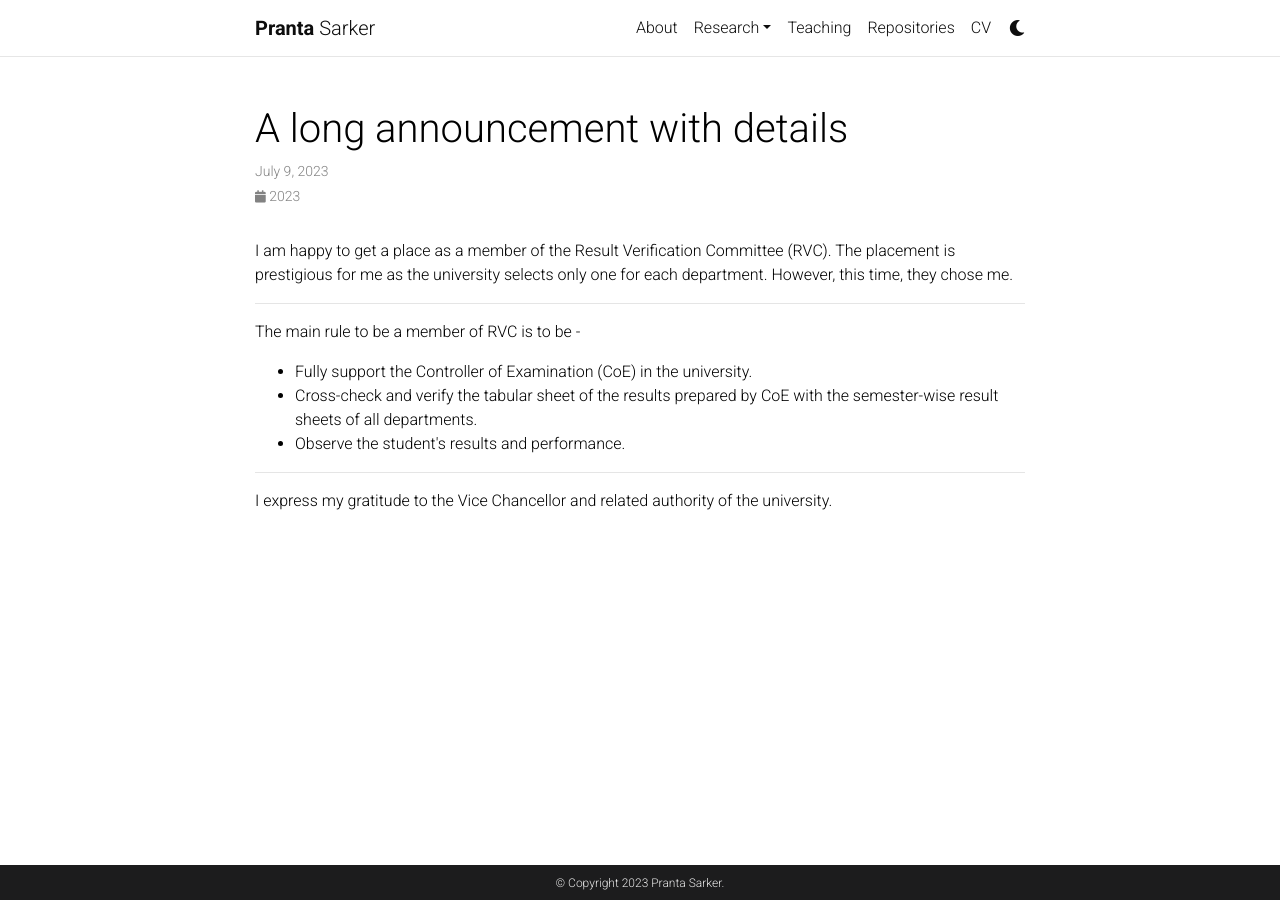
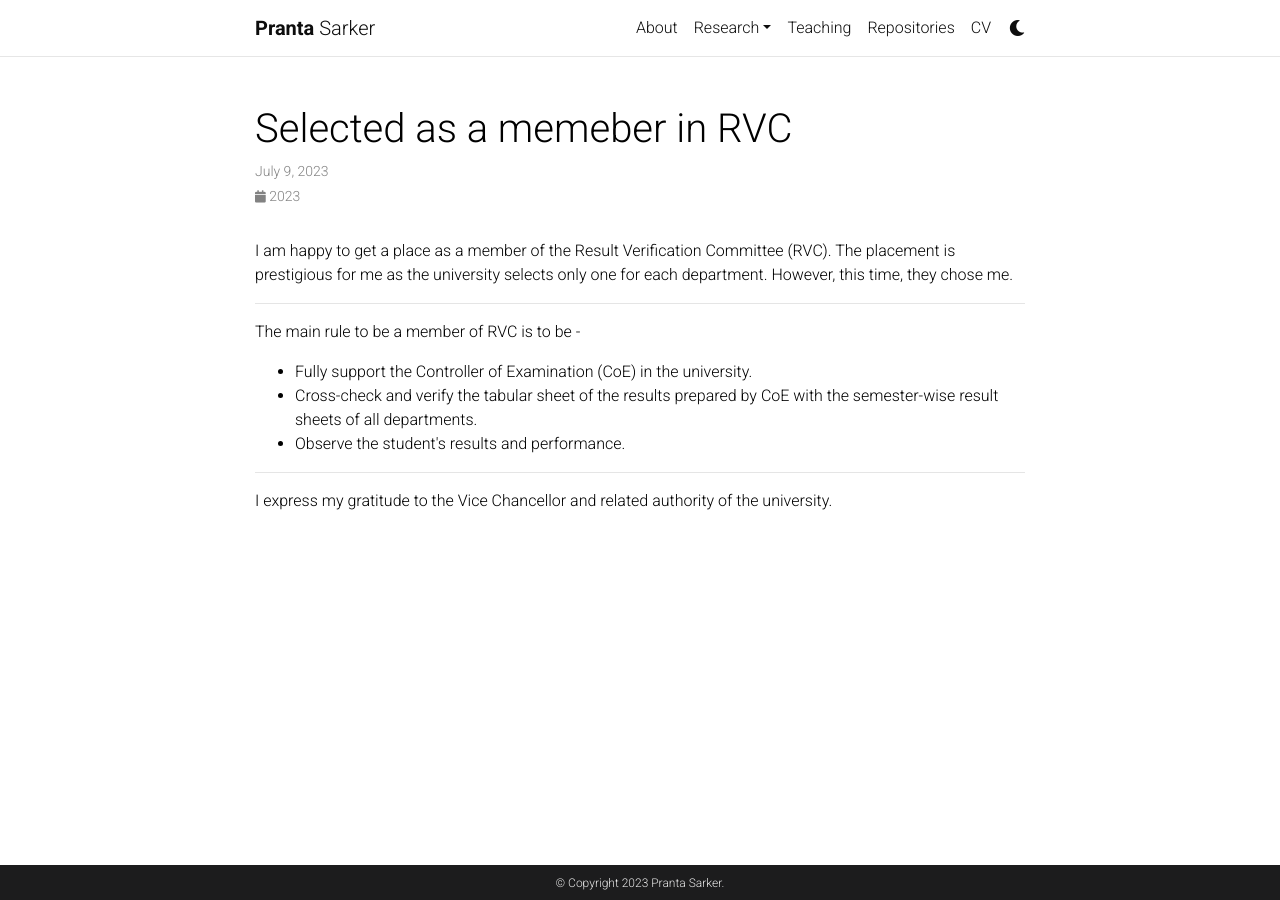
Before and after one commit to psarkerbd/psarkerbd.github.io, a Jekyll site: the page built from _news/announcement_2.md, in a window 1280 px wide. Built offline with Jekyll 4.4.1, drawn with Linux system fonts in a browser that asks for light colours; comment, search, counter and statistics services are not loaded; a style sheet for code colours, icons or effects is not loaded.

Commit message:
Update announcement_2.md

```diff
--- a/_news/announcement_2.md
+++ b/_news/announcement_2.md
@@ -1,6 +1,6 @@
 ---
 layout: post
-title: A long announcement with details
+title: Selected as a memeber in RVC
 date: 2023-07-09 16:11:00-0400
 inline: false
 related_posts: false
```
